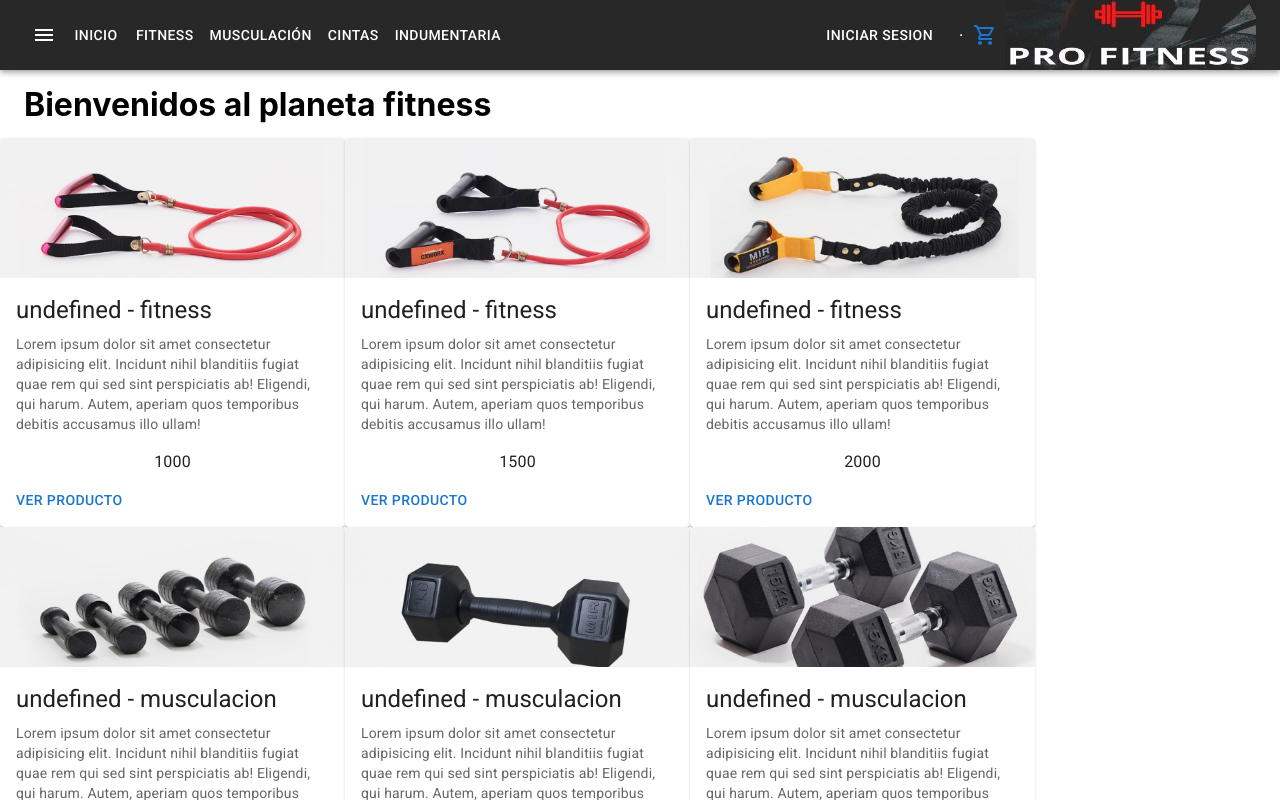
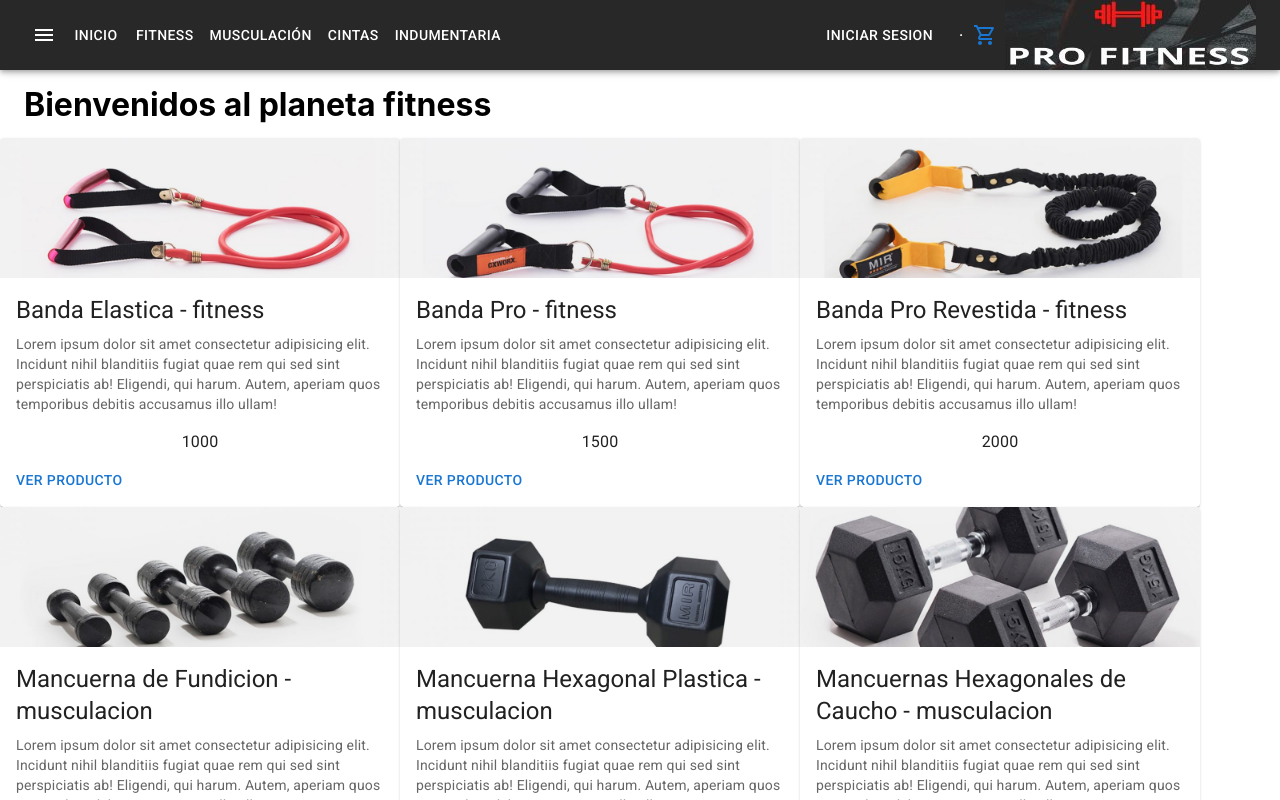
Before and after one commit to nicocabezas/gimnasio-Cabezas, a React (Create React App) app: page / in a window 1280 px wide. Shown: the top 800 px of the page. Built offline with nearby package versions, Linux system fonts and the light colour scheme.

Commit message:
clase context pequeños cambios

```diff
--- /dev/null
+++ b/src/Context/CartContext.jsx
@@ -0,0 +1,20 @@
+import React, { createContext } from 'react'
+
+
+
+
+const CartContext = createContext([])
+
+
+export const CartContextProvider = ({children}) =>{
+
+    return(
+        <CartContext.Provider>
+            {children}
+        </CartContext.Provider>
+    )
+
+}
+
+
+export default CartContext
--- a/src/components/container/Item/Item.jsx
+++ b/src/components/container/Item/Item.jsx
@@ -9,16 +9,17 @@ import { Link } from "react-router-dom";
 export const Item = ({ prod }) => {
 
     return (
-        <Card key={prod.id} sx={{ maxWidth: 345 }}>
+        <Card key={prod.id} sx={{ maxWidth: 400 }}>
             <CardMedia
+                image={prod.img}
+                alt={prod.name}
                 component="img"
                 height="140"
-                image={prod.img}
-                alt={prod.name}
+
             />
             <CardContent>
                 <Typography gutterBottom variant="h5" component="div">
-                    {`${prod.name} - ${prod.categoria}`}
+                    {`${prod.title} - ${prod.categoria}`}
                 </Typography>
                 <Typography variant="body2" color="text.secondary">
                     Lorem ipsum dolor sit amet consectetur adipisicing elit.
```
Also changed, not shown: src/App.js (+6 -3 lines).
